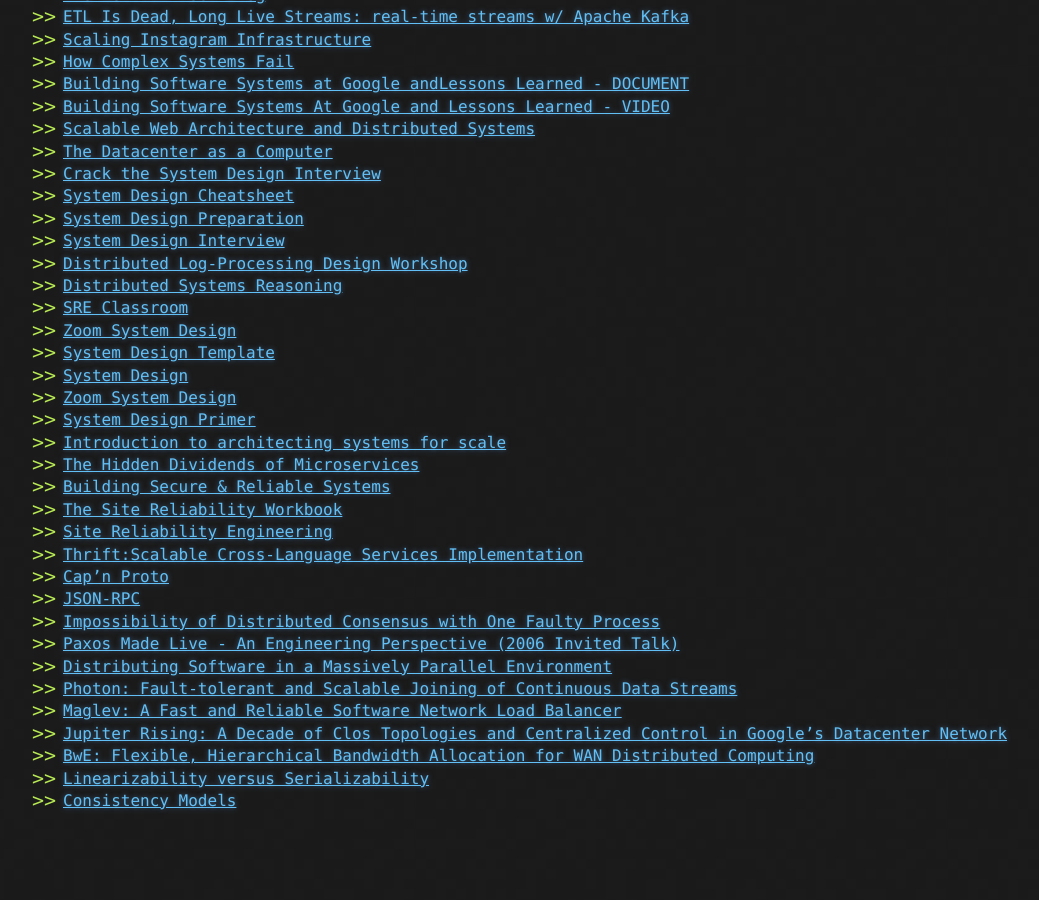
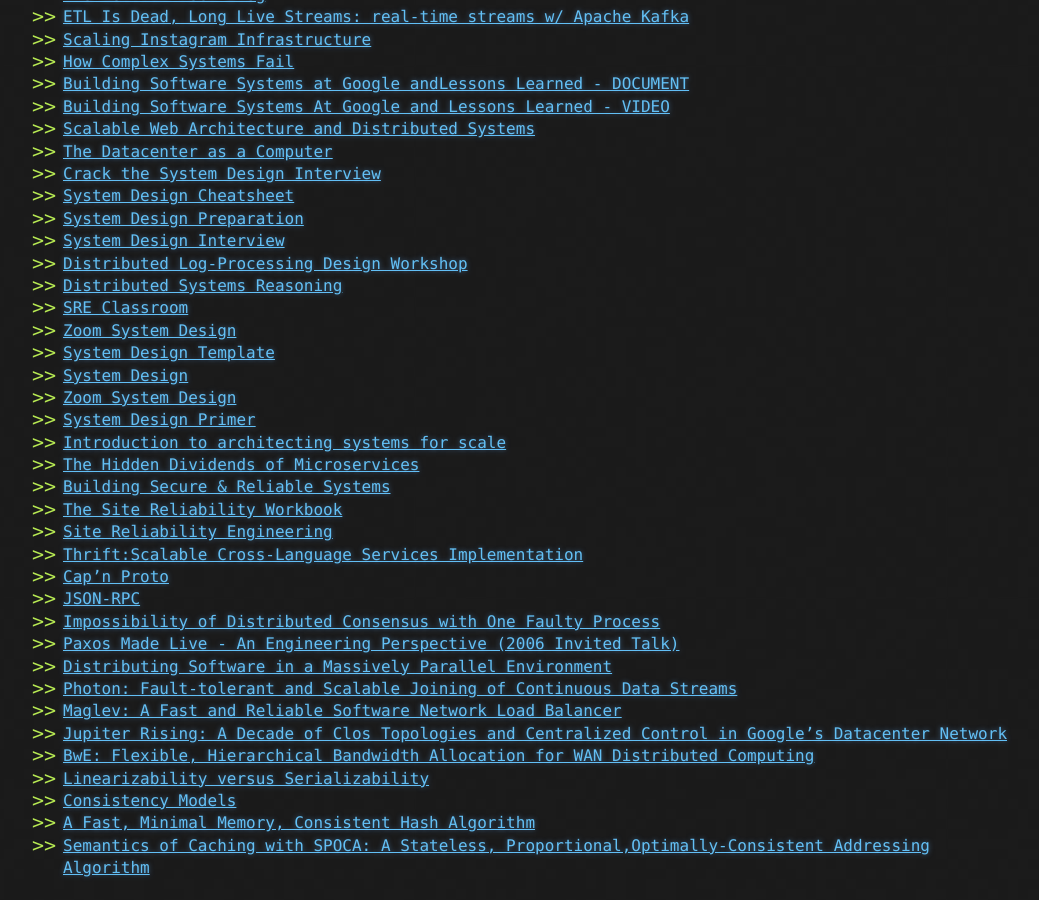
Before and after one commit to goodHunter27/serhatgiydiren.github.io, a Jekyll site: the page built from _posts/2020-01-20-helpful-resources-for-system-design-interviews.md, in a window 1280 px wide and 900 px high, scrolled down 1530 px. Shown: the whole window, without its empty margins (117-1156 px from the left). Built offline with Jekyll 4.4.1, drawn with Linux system fonts in a browser that asks for light colours; before the commit the page ends 2362 px from its top, so only the background shows below that.

Commit message:
Update 2020-01-20-helpful-resources-for-system-design-interviews.md

```diff
--- a/_posts/2020-01-20-helpful-resources-for-system-design-interviews.md
+++ b/_posts/2020-01-20-helpful-resources-for-system-design-interviews.md
@@ -96,3 +96,5 @@
 * [BwE: Flexible, Hierarchical Bandwidth Allocation for WAN Distributed Computing](https://research.google/pubs/pub43838){:target="_blank"}
 * [Linearizability versus Serializability](http://www.bailis.org/blog/linearizability-versus-serializability){:target="_blank"}
 * [Consistency Models](https://jepsen.io/consistency){:target="_blank"}
+* [A Fast, Minimal Memory, Consistent Hash Algorithm](https://arxiv.org/pdf/1406.2294.pdf){:target="_blank"}
+* [Semantics of Caching with SPOCA: A Stateless, Proportional,Optimally-Consistent Addressing Algorithm](https://www.usenix.org/legacy/event/atc11/tech/final_files/Chawla.pdf){:target="_blank"}
```
